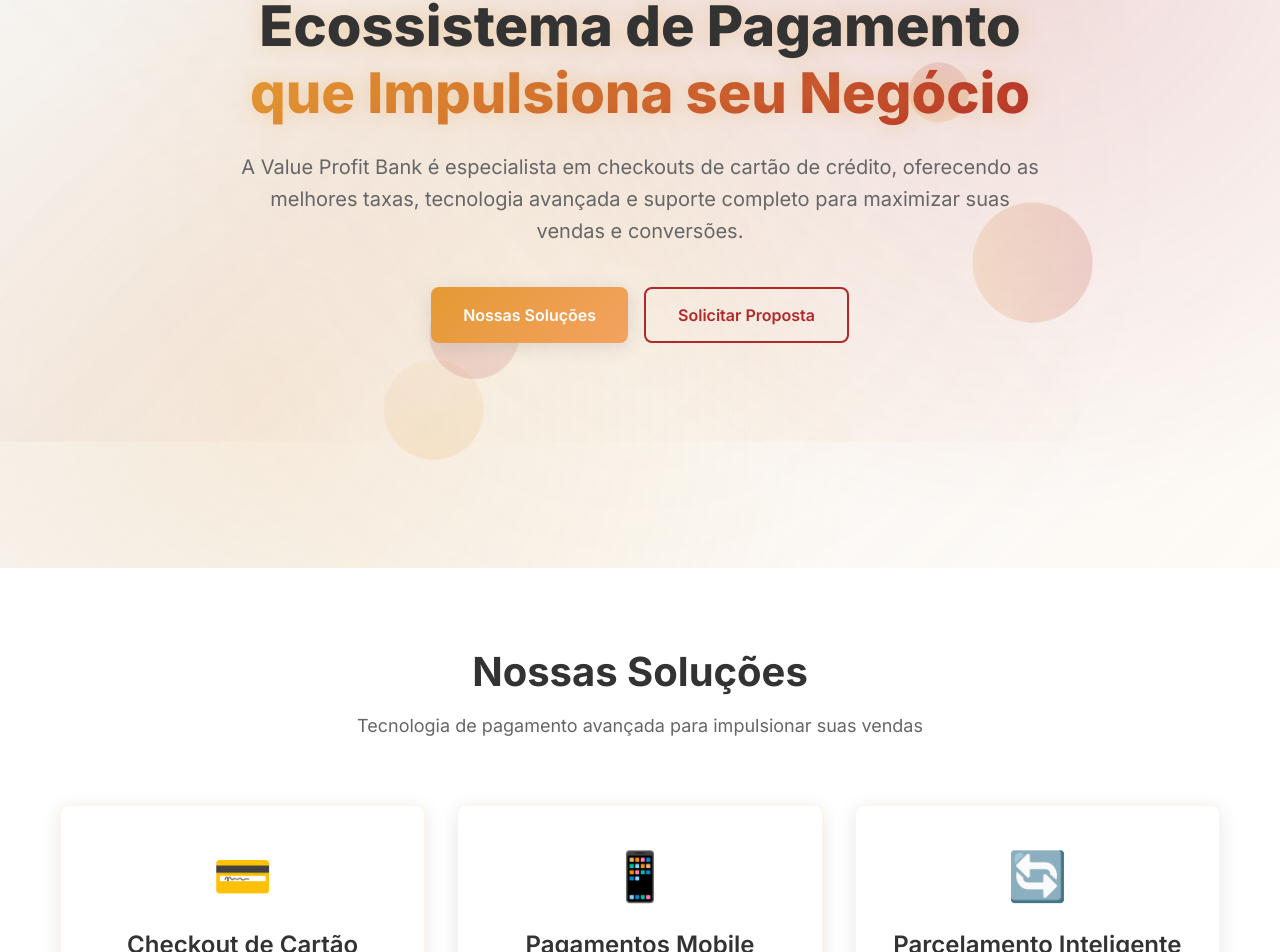
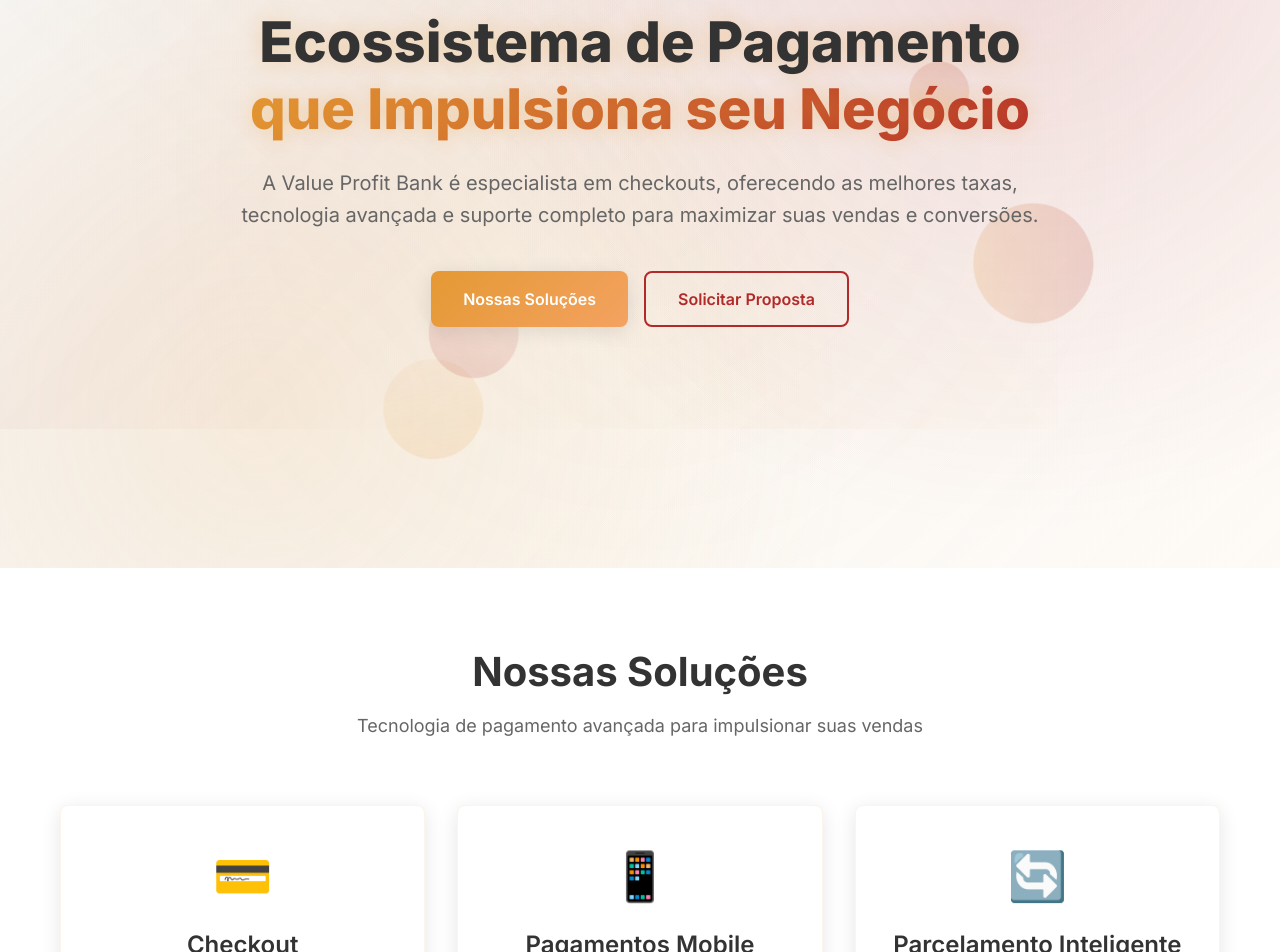
Before and after one commit to sistemasidib/SiteValue, a React (Vite) app: page / in a window 1280 px wide. Shown: the part 232-1184 px from the top of the page. Built offline with nearby package versions, Linux system fonts and the light colour scheme.

Commit message:
att footer

```diff
--- a/src/App.css
+++ b/src/App.css
@@ -853,6 +853,11 @@
   font-size: 1.25rem;
 }
 
+.footer-logo-img {
+  height: 35px;
+  width: auto;
+}
+
 .footer-links {
   display: flex;
   gap: 2rem;
@@ -1030,10 +1035,6 @@
     font-size: 1.1rem;
   }
 
-  .logo-img {
-    height: 30px;
-  }
-
   .nav {
     padding: 1rem;
   }
--- a/src/App.tsx
+++ b/src/App.tsx
@@ -113,9 +113,9 @@
               <span className="highlight"> que Impulsiona seu Negócio</span>
             </h1>
             <p className="hero-subtitle">
-              A Value Profit Bank é especialista em checkouts de cartão de
-              crédito, oferecendo as melhores taxas, tecnologia avançada e
-              suporte completo para maximizar suas vendas e conversões.
+              A Value Profit Bank é especialista em checkouts, oferecendo as
+              melhores taxas, tecnologia avançada e suporte completo para
+              maximizar suas vendas e conversões.
             </p>
             <div className="hero-buttons">
               <button
@@ -146,7 +146,7 @@
           <div className="services-grid">
             <div className="service-card">
               <div className="service-icon">💳</div>
-              <h3>Checkout de Cartão</h3>
+              <h3>Checkout</h3>
               <p>
                 Soluções completas de checkout com as melhores taxas do mercado,
                 processamento seguro e integração simples para seu e-commerce.
@@ -313,7 +313,7 @@
               <img
                 src="/assets/logo.png"
                 alt="Value Profit Bank"
-                className="logo-img"
+                className="footer-logo-img"
               />
               <span>Value Profit Bank</span>
             </div>
```
